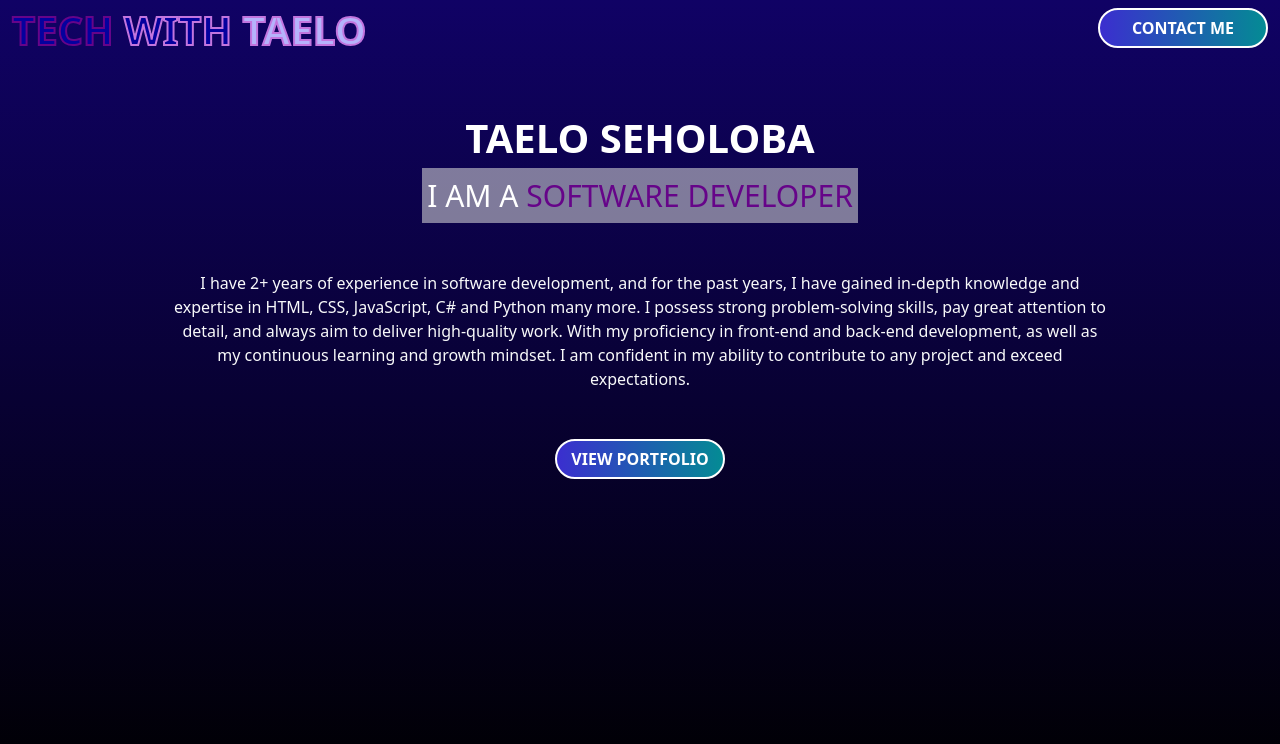
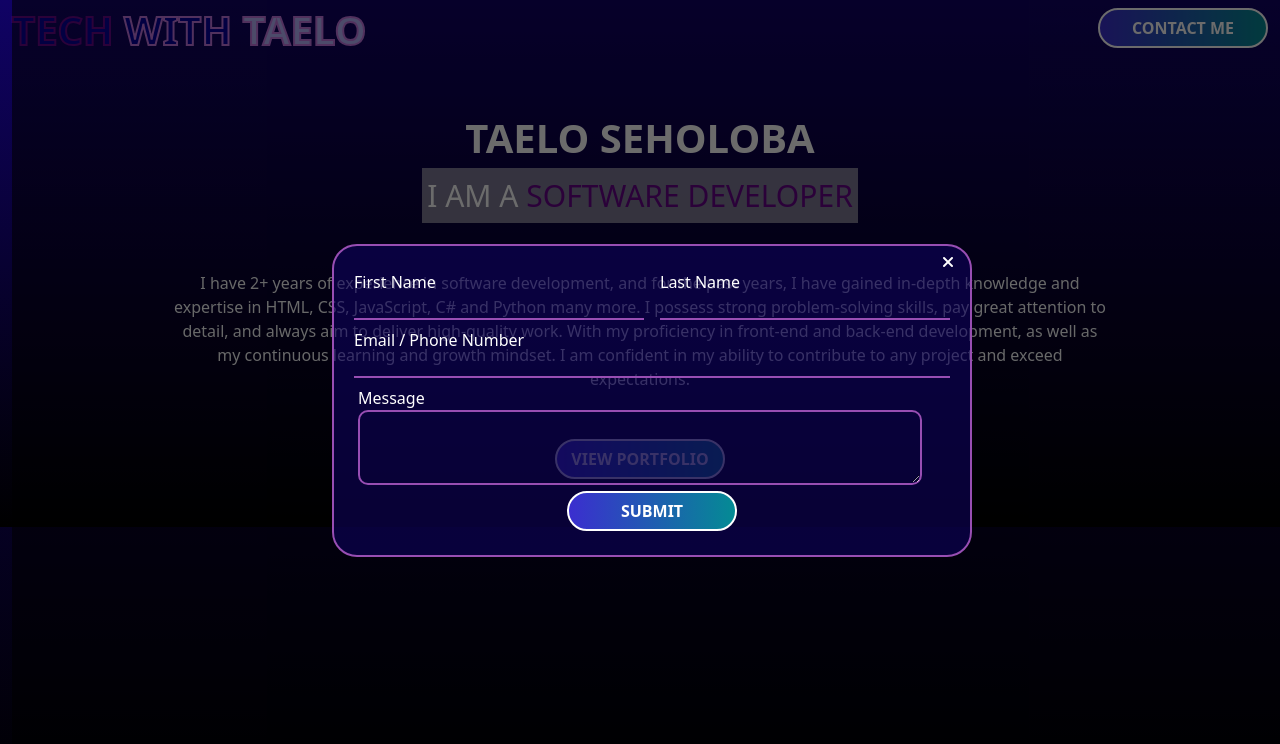
Before and after one commit to Taelo1829/Personal2023, a React (Create React App) app: page / in a window 1280 px wide. Shown: the top 744 px of the page. Built offline with nearby package versions, Linux system fonts and the light colour scheme.

Commit message:
worked on the form

```diff
--- a/package.json
+++ b/package.json
@@ -3,6 +3,7 @@
   "version": "0.1.0",
   "private": true,
   "dependencies": {
+    "@fortawesome/fontawesome-free": "^6.4.0",
     "@testing-library/jest-dom": "^5.16.5",
     "@testing-library/react": "^13.4.0",
     "@testing-library/user-event": "^13.5.0",
--- a/src/App.css
+++ b/src/App.css
@@ -1,12 +1,13 @@
 html,
 body {
-  height: 100%;
+  height: 100vh;
   margin: 0;
 }
 
-body {
+body,
+.container-body {
   background: linear-gradient(to bottom, #100265, #000000);
-  background-repeat: no-repeat
+  background-repeat: no-repeat;
 }
 
 .button {
@@ -23,6 +24,16 @@ body {
   width: 170px;
 }
 
+.close {
+  position: absolute;
+  top: 0;
+  left: 0;
+}
+
+.container-body {
+  position: relative;
+}
+
 .description {
   font-size: 30px;
   font-weight: 100;
@@ -36,10 +47,47 @@ body {
   color: #660489
 }
 
+.fa-times {
+  cursor: pointer;
+}
+
+.form {
+  border: 2px solid#984eb3;
+  border-radius: 25px;
+  background-color: #0f02658a;
+  position: relative;
+}
+
+.form-page {
+  background-color: rgba(0, 0, 0, 0.582);
+  position: fixed;
+  top: 0;
+  height: 100vh;
+  width: 100vw;
+  color: white;
+  display: flex;
+  justify-content: center;
+  align-items: center
+}
+
 .heading {
   font-size: 40px;
   color: #fff;
   font-weight: 800;
+}
+
+input,
+input:active,
+input:focus,
+input:not(:focus),
+textarea {
+  background-color: transparent;
+  border: none;
+  border-bottom: 2px solid #984eb3;
+  color: white;
+  outline: none;
+  padding: 0px;
+  text-transform: capitalize;
 }
 
 .sub1 {
@@ -60,3 +108,9 @@ body {
   -webkit-text-stroke: 2px #660489;
   -webkit-text-fill-color: #04019E
 }
+
+textarea {
+  height: 75px;
+  border: 2px solid #984eb3;
+  border-radius: 10px
+}
--- /dev/null
+++ b/src/Components/FormPage.jsx
@@ -0,0 +1,60 @@
+import React from 'react'
+import { Col, Container, Row } from 'react-bootstrap'
+import Button from './Button'
+
+const FormPage = () => {
+    return (
+        <div className='form-page'>
+            <Container className='w-50 form p-4'>
+                <div className='close w-100 p-3 py-2'>
+                    <i className='fas fa-times float-end'></i>
+                </div>
+                <Row>
+                    <Col className='mx-2'>
+                        <Row>
+                            <label className='p-0'>First Name</label>
+                        </Row>
+                        <Row>
+                            <input />
+                        </Row>
+                    </Col>
+                    <Col className='mx-2'>
+                        <Row>
+                            <label className='p-0'>Last Name</label>
+                        </Row>
+                        <Row>
+                            <input />
+                        </Row>
+                    </Col>
+                </Row>
+                <Row>
+                    <Col className='m-2'>
+                        <Row>
+                            <label className='p-0'>Email / Phone Number</label>
+                        </Row>
+                        <Row>
+                            <input />
+                        </Row>
+                    </Col>
+                </Row>
+                <Row>
+                    <Row>
+                        <label>Message</label>
+                    </Row>
+                    <Row>
+                        <Col>
+                            <textarea className='w-100' />
+                        </Col>
+                    </Row>
+                </Row>
+                <Row >
+                    <Col className="d-flex justify-content-center " >
+                        <Button title={"SUBMIT"} />
+                    </Col>
+                </Row>
+            </Container>
+        </div>
+    )
+}
+
+export default FormPage
--- a/src/Routes/HomePage.jsx
+++ b/src/Routes/HomePage.jsx
@@ -2,16 +2,18 @@ import React from 'react'
 import { Container,Row,Col } from 'react-bootstrap'
 import Header from '../Components/Header'
 import Body from '../Components/Body'
+import FormPage from '../Components/FormPage'
 const HomePage = () => {
   let count = 0
   return (
-    <Container fluid>
+    <Container fluid className='container-body'>
         <Row>
         <Header/>
         </Row>
         <Row>
           <Body count={count}/>
         </Row>
+        <FormPage/>
     </Container>
   )
 }
--- a/src/index.js
+++ b/src/index.js
@@ -4,6 +4,7 @@ import './index.css';
 import App from './App';
 import reportWebVitals from './reportWebVitals';
 import "bootstrap/dist/css/bootstrap.min.css"
+import '@fortawesome/fontawesome-free/css/all.css';
 const root = ReactDOM.createRoot(document.getElementById('root'));
 root.render(
   <React.StrictMode>
```
Also changed, not shown: src/index.css (line endings or trailing spaces), 1 other file (tests, documents, lock files or other folders).
